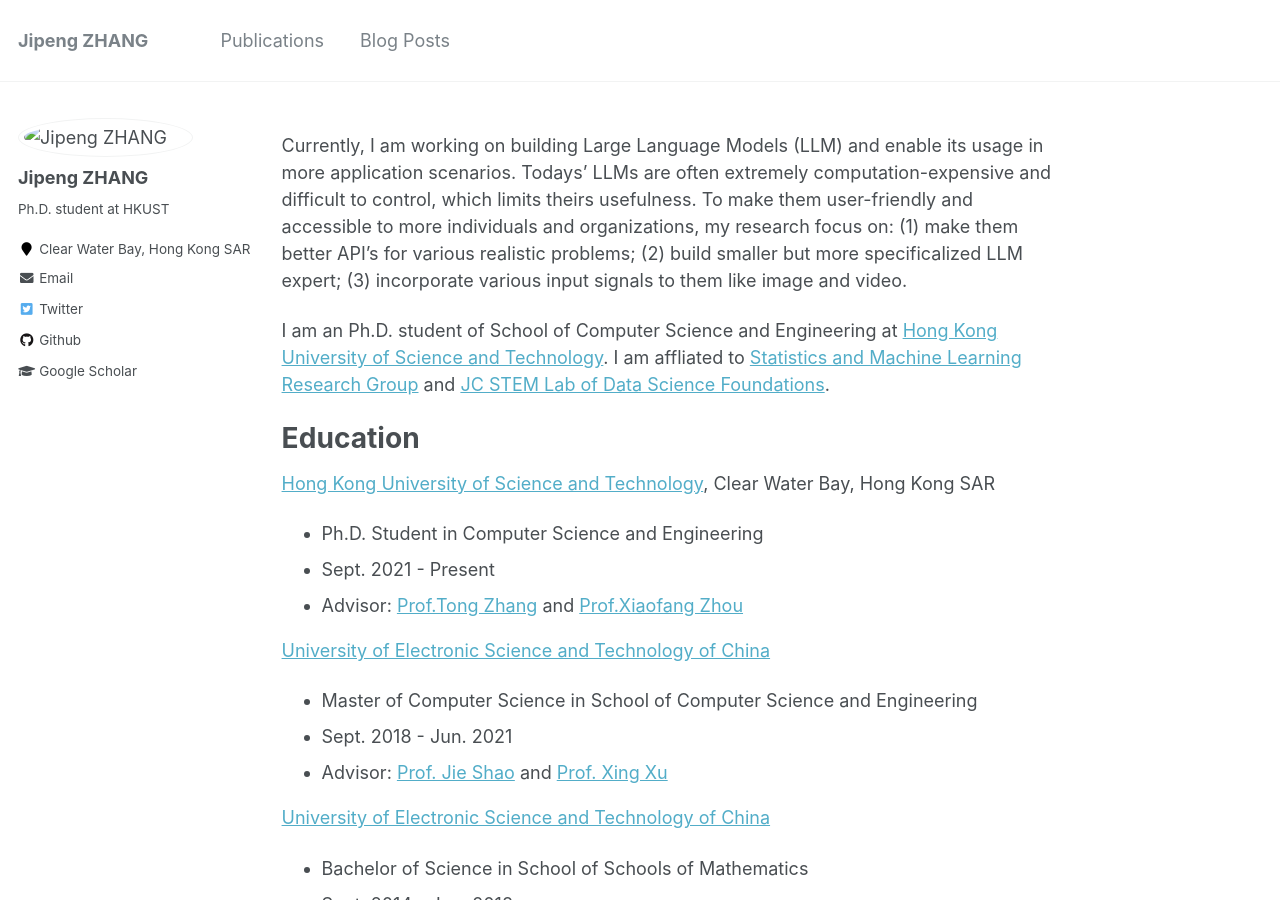
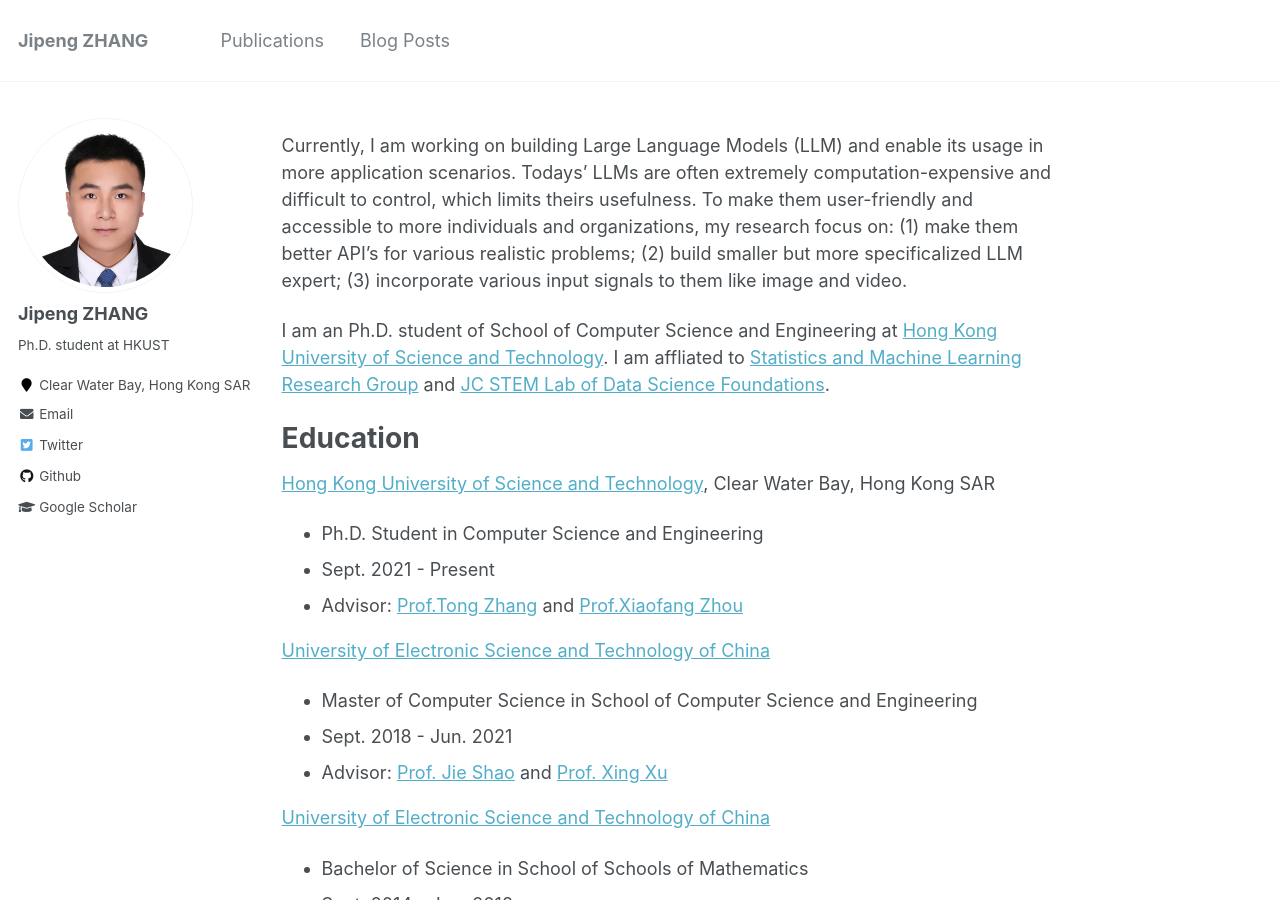
Before and after one commit to YangHaolin0526/YangHaolin0526.github.io, a Jekyll site: the page built from _pages/about.md, in a window 1280 px wide and 900 px high. Built offline with Jekyll 4.4.1, drawn with Linux system fonts in a browser that asks for light colours.

Commit message:
fix post format bug and rebase image

```diff
--- a/_config.yml
+++ b/_config.yml
@@ -81,7 +81,7 @@ analytics:
 # Site Author
 author:
   name             : "Jipeng ZHANG"
-  avatar           : "pic_new.jpg"
+  avatar           : "pic.jpeg"
   bio              : "Ph.D. student at HKUST"
   location         : "Clear Water Bay, Hong Kong SAR"
   employer         :
```
